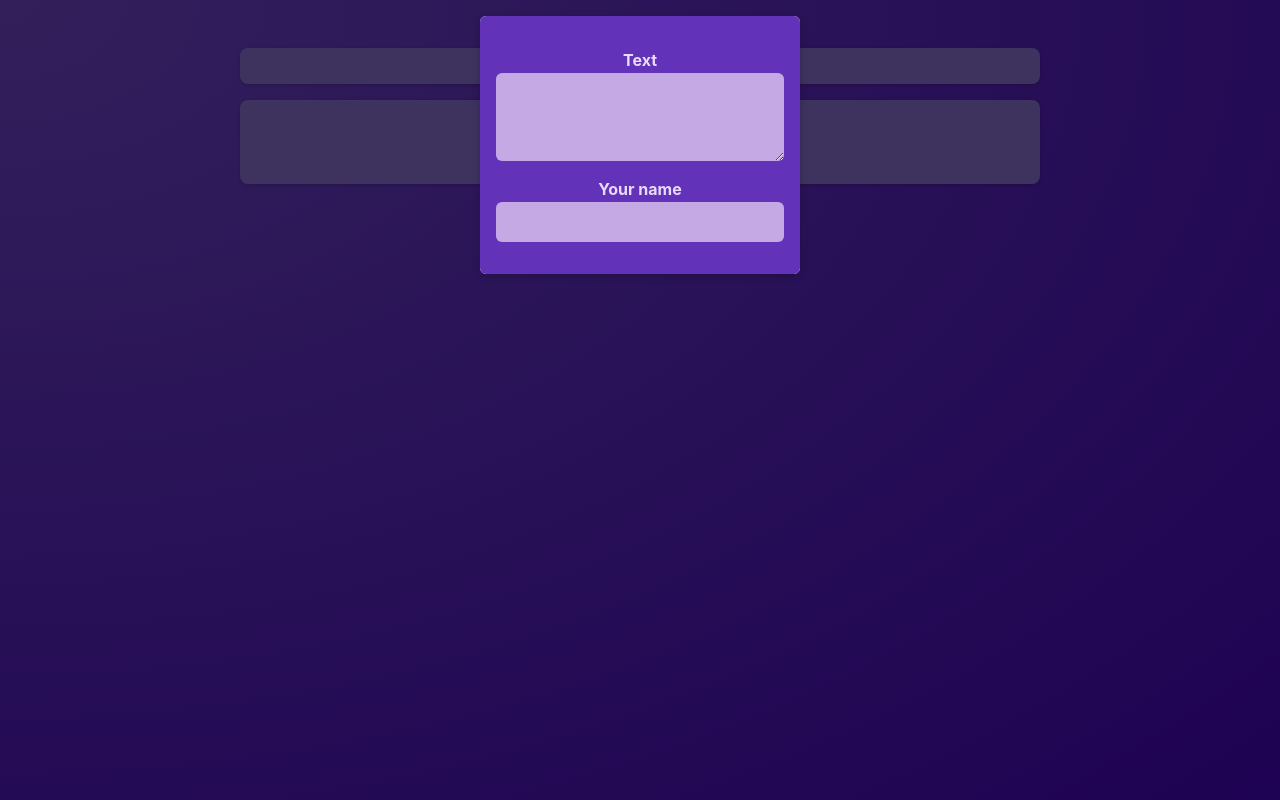
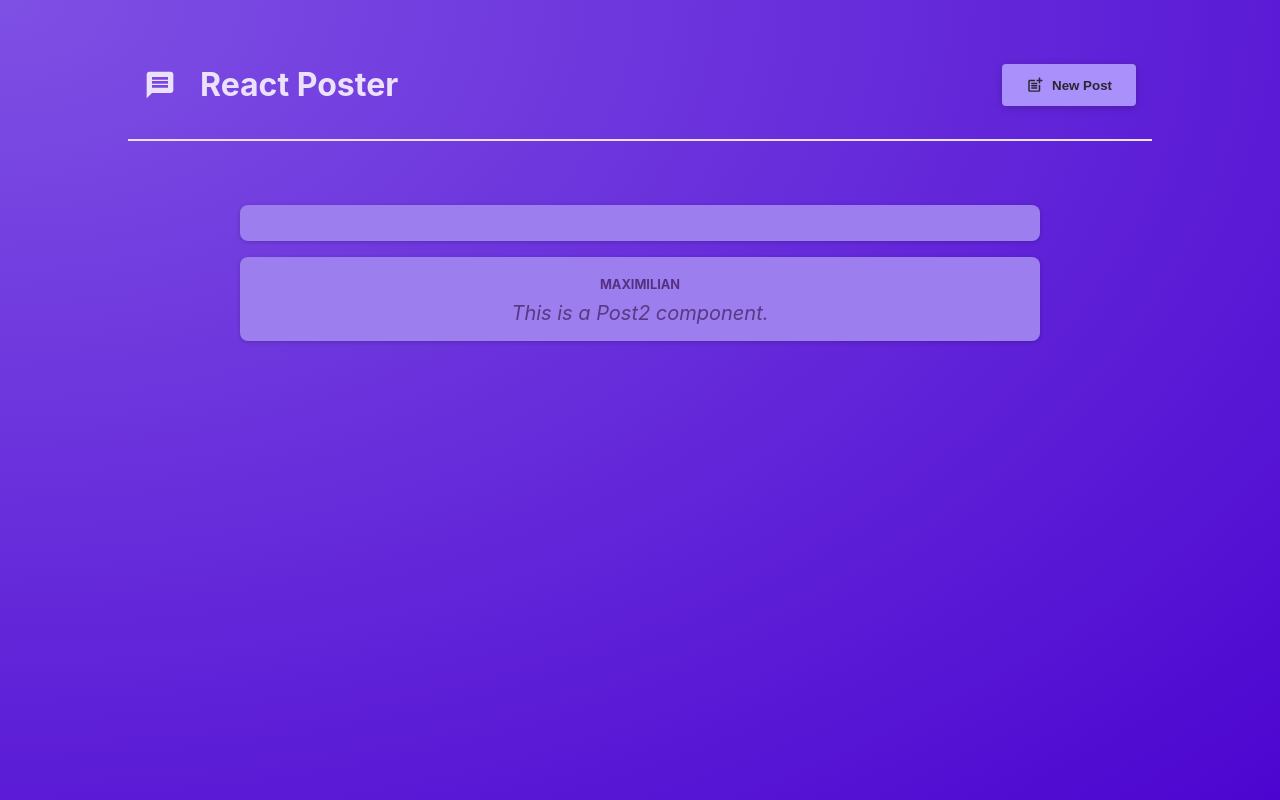
Before and after one commit to forest-6/react-carsh-course, a React (Vite) app: page / in a window 1280 px wide. Built offline with nearby package versions, Linux system fonts and the light colour scheme.

Commit message:
공유 헤더 추가 및 상태 관리 추가

```diff
--- a/package.json
+++ b/package.json
@@ -11,7 +11,8 @@
   },
   "dependencies": {
     "react": "^19.2.0",
-    "react-dom": "^19.2.0"
+    "react-dom": "^19.2.0",
+    "react-icons": "^5.5.0"
   },
   "devDependencies": {
     "@eslint/js": "^9.39.1",
--- a/src/App.jsx
+++ b/src/App.jsx
@@ -1,10 +1,26 @@
+import { useState } from "react";
+import MainHeader from "./components/MainHeader.jsx";
 import PostsList from "./components/PostsList.jsx";
 
 function App() {
+  const [modalIsVisible, setModalIsVisible] = useState(false);
+
+  function hideModalHandler() {
+    setModalIsVisible(false);
+  }
+  function showModalHandler() {
+    setModalIsVisible(true);
+  }
   return (
-    <main>
-      <PostsList />
-    </main>
+    <>
+      <MainHeader onCreatePost={showModalHandler} />
+      <main>
+        <PostsList
+          onStopPosting={hideModalHandler}
+          modalIsVisible={modalIsVisible}
+        />
+      </main>
+    </>
   );
 }
 
--- /dev/null
+++ b/src/components/MainHeader.jsx
@@ -0,0 +1,22 @@
+import { MdPostAdd, MdMessage } from "react-icons/md";
+
+import classes from "./MainHeader.module.css";
+
+function MainHeader({ onCreatePost }) {
+  return (
+    <header className={classes.header}>
+      <h1 className={classes.logo}>
+        <MdMessage />
+        React Poster
+      </h1>
+      <p>
+        <button className={classes.button} onClick={onCreatePost}>
+          <MdPostAdd size={18} />
+          New Post
+        </button>
+      </p>
+    </header>
+  );
+}
+
+export default MainHeader;
--- /dev/null
+++ b/src/components/MainHeader.module.css
@@ -0,0 +1,36 @@
+.header {
+  /* padding: 2rem 10%; */
+  margin: 2rem 10%;
+  padding: 1rem;
+  text-align: center;
+  display: flex;
+  justify-content: space-between;
+  align-items: center;
+  border-bottom: 2px solid #ece1fa;
+}
+
+.logo {
+  font-size: 2rem;
+  display: flex;
+  gap: 1.5rem;
+  align-items: center;
+  color: #ece1fa;
+}
+
+.button {
+  display: inline-flex;
+  align-items: center;
+  gap: 0.5rem;
+  padding: 0.75rem 1.5rem;
+  background-color: #a990fb;
+  color: #2a2630;
+  border: none;
+  border-radius: 4px;
+  box-shadow: 0 2px 8px rgba(0, 0, 0, 0.2);
+  cursor: pointer;
+  font-weight: bold;
+}
+
+.button:hover {
+  background-color: #8c6cf7;
+}
--- a/src/components/PostsList.jsx
+++ b/src/components/PostsList.jsx
@@ -4,10 +4,9 @@
 import Modal from "./Modal";
 import classes from "./PostsList.module.css";
 
-function PostList() {
+function PostList({ onStopPosting, modalIsVisible }) {
   const [enteredBody, setEnteredBody] = useState("");
   const [enteredAuthor, setEnteredAuthor] = useState("");
-  const [modalIsVisible, setModalIsVisible] = useState(true);
 
   function bodyChangeHandler(event) {
     setEnteredBody(event.target.value);
@@ -15,14 +14,11 @@
   function authorChangeHandler(event) {
     setEnteredAuthor(event.target.value);
   }
-  function hideModalHandler() {
-    setModalIsVisible(false);
-  }
 
   return (
     <>
       {modalIsVisible && (
-        <Modal close={hideModalHandler}>
+        <Modal close={onStopPosting}>
           <NewPost
             onBodyChange={bodyChangeHandler}
             onAuthorChange={authorChangeHandler}
```
Also changed, not shown: 1 other file (tests, documents, lock files or other folders).
